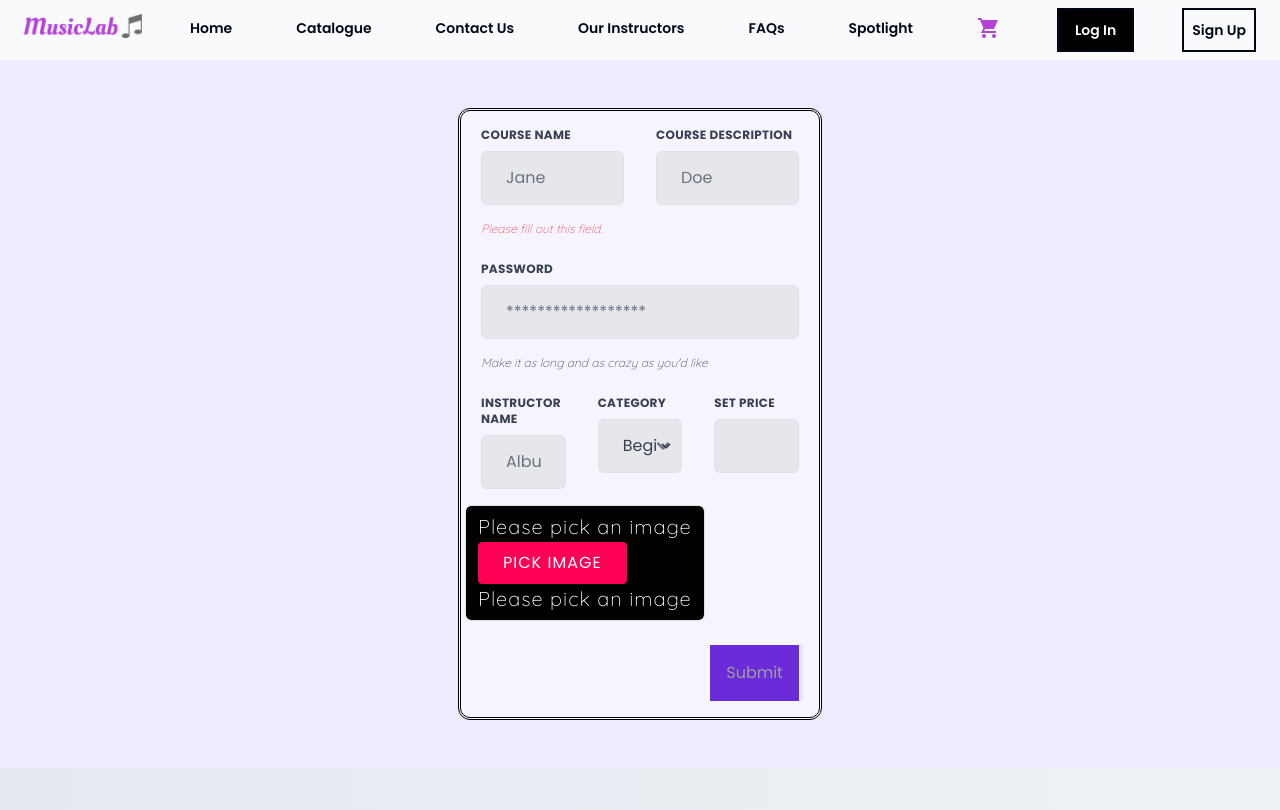
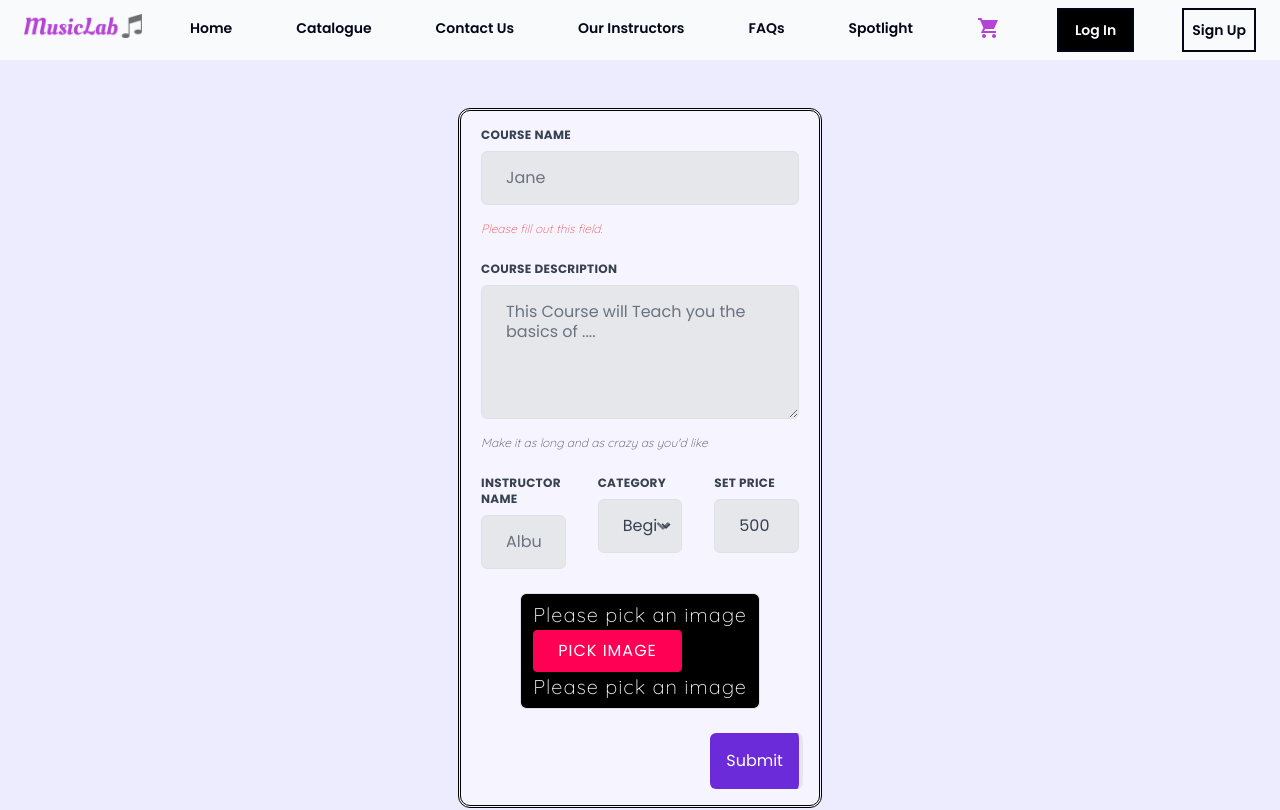
Before and after one commit to mayank160903/MusicLabs.com, a React (Vite) app in the folder Frontend/: page /courseUpload in a window 1280 px wide. Shown: the top 810 px of the page. Built offline with nearby package versions, Linux system fonts and the light colour scheme; a web font is replaced by a local one.

Commit message:
Form changes

```diff
--- a/Frontend/src/components/ProfileDropdown/ProfileDropdown.jsx
+++ b/Frontend/src/components/ProfileDropdown/ProfileDropdown.jsx
@@ -1,11 +1,19 @@
 import { useState } from 'react';
-import { useDispatch } from 'react-redux';
+import { useDispatch, useSelector } from 'react-redux';
 import { Link } from 'react-router-dom';
 import { logout } from '../../store/auth';
+
+
+function capitalizeFirstLetter(string) {
+  if(string){
+    return string.charAt(0).toUpperCase() + string.slice(1);
+  }
+}
 
 const Dropdown = () => {
   const [isOpen, setIsOpen] = useState(false);
   const dispatch = useDispatch();
+  const user = useSelector(state => state.auth)
   const toggleDropdown = () => {
     setIsOpen(!isOpen);
   };
@@ -24,7 +32,7 @@ const Dropdown = () => {
         onClick={toggleDropdown}
         className="relative z-10 flex items-center p-2 text-sm text-gray-600 bg-white border border-transparent rounded-md focus:border-blue-500 focus:ring-opacity-40 dark:focus:ring-opacity-40 focus:ring-blue-300 dark:focus:ring-blue-400 focus:ring dark:text-white dark:bg-gray-800 focus:outline-none"
       >
-        <span className="mx-1">Jane Doe</span>
+        <span className="mx-1">{capitalizeFirstLetter(user?.firstName) + " " + capitalizeFirstLetter(user?.lastName)}</span>
         <svg
           className="w-5 h-5 mx-1"
           viewBox="0 0 24 24"
@@ -48,11 +56,11 @@ const Dropdown = () => {
           className="absolute right-0 z-1000 w-56 py-2 mt-2  origin-top-right bg-white rounded-md shadow-xl dark:bg-gray-800 overflow-hidden"
         >
 
-<Link to="/teacher/:id" class="flex items-center p-1 -mt-2 text-sm text-gray-600 transition-colors duration-300 transform dark:text-gray-300 hover:bg-gray-100 dark:hover:bg-gray-700 dark:hover:text-white">
-            <img class="flex-shrink-0 object-cover mx-2 rounded-full w-11 h-11" src="https://images.unsplash.com/photo-1523779917675-b6ed3a42a561?ixid=MnwxMjA3fDB8MHxzZWFyY2h8N3x8d29tYW4lMjBibHVlfGVufDB8fDB8fA%3D%3D&ixlib=rb-1.2.1&auto=format&fit=face&w=500&q=200" alt="jane avatar" />
+<Link to={user?.role?.toLowerCase() == "teacher" ? `/teacher/${user?.id}` : `/studentprofile/${user.id}`} class="flex items-center p-1 -mt-2 text-sm text-gray-600 transition-colors duration-300 transform dark:text-gray-300 hover:bg-gray-100 dark:hover:bg-gray-700 dark:hover:text-white">
+            <img className="flex-shrink-0 object-cover mx-2 rounded-full w-11 h-11" src="https://images.unsplash.com/photo-1523779917675-b6ed3a42a561?ixid=MnwxMjA3fDB8MHxzZWFyY2h8N3x8d29tYW4lMjBibHVlfGVufDB8fDB8fA%3D%3D&ixlib=rb-1.2.1&auto=format&fit=face&w=500&q=200" alt="jane avatar" />
             <div class="mx-1">
-                <h1 class="text-sm font-semibold text-gray-700 dark:text-gray-200">Jane Doe</h1>
-                <p class="text-sm text-gray-500 dark:text-gray-400">janedoe@exampl.com</p>
+                <h1 class="text-sm font-semibold text-gray-700 dark:text-gray-200">{capitalizeFirstLetter(user?.firstName)}</h1>
+                <p class="text-sm text-gray-500 dark:text-gray-400">{user?.email}</p>
             </div>
         </Link>
         <hr class=" dark:border-gray-700 " />
--- a/Frontend/src/pages/Header/TeacherHeaderTest.jsx
+++ b/Frontend/src/pages/Header/TeacherHeaderTest.jsx
@@ -14,6 +14,7 @@ import {
 } from '@heroicons/react/24/outline'
 import { ChevronDownIcon, PhoneIcon, PlayCircleIcon } from '@heroicons/react/20/solid'
 import ProfileDropdown from '../../components/ProfileDropdown/ProfileDropdown';
+import { useSelector } from 'react-redux';
 
 const products = [
   { name: 'Analytics', description: 'Get a better understanding of your traffic', href: '#', icon: ChartPieIcon },
@@ -32,6 +33,8 @@ function classNames(...classes) {
 }
 
 export default function TeacherHeaderTest() {
+
+  const user = useSelector(state => state.auth)
   const [mobileMenuOpen, setMobileMenuOpen] = useState(false)
 
   return (
@@ -60,7 +63,7 @@ export default function TeacherHeaderTest() {
           <Link to="/catalogue" className="text-sm p-2 font-semibold leading-6 text-slate-950">
             Catalogue
           </Link>
-          <Link to="/dashboard" className="text-sm p-2 font-semibold leading-6 text-slate-950">
+          <Link to={`/teacher/dashboard`} className="text-sm p-2 font-semibold leading-6 text-slate-950">
             Dash Board
           </Link>
           <Link to="/courseUpload" className="text-sm p-2 font-semibold leading-6 text-slate-950">
--- a/Frontend/src/pages/TeacherProfile/TeacherProfile.jsx
+++ b/Frontend/src/pages/TeacherProfile/TeacherProfile.jsx
@@ -98,7 +98,7 @@ const Teacher = () => {
                   <button className="btn-button">Edit Profile</button>
                 </NavLink>
                 <br />
-                <NavLink to="#">
+                <NavLink to="/courseupload">
                   <button className="btn-button right_to_left_offset">
                     Upload Courses
                   </button>
--- a/Frontend/src/pages/courseUpload/CourseUpload.jsx
+++ b/Frontend/src/pages/courseUpload/CourseUpload.jsx
@@ -45,33 +45,31 @@ const CourseUpload = () => {
 
   return (
     <div className="flex flex-row bg-purple-100 ">
-        <div className="basis-1/3">
+      <div className="basis-1/3"/>
 
-    </div >
     <div className='p-4 m-4 basis-1/3'>
           <form className="w-full max-w-lg bg-purple-50 border-black border-double border-3 rounded-xl p-3" onSubmit={(e)=>submitFormHandler(e)}>
     <div className="flex flex-wrap -mx-3 mb-6">
-    <div className="w-full md:w-1/2 px-3 mb-6 md:mb-0">
+      <div className="w-full md:w-[100%] px-3 mb-6 md:mb-0">
         <label className="block uppercase tracking-wide text-gray-700 text-xs font-bold mb-2" htmlFor="grid-first-name" >
           Course Name
         </label>
         <input className="appearance-none block w-full bg-gray-200 text-gray-700 border border-red-500 rounded py-3 px-4 mb-3 leading-tight focus:outline-none focus:bg-white" id="grid-first-name" type="text" placeholder="Jane" name="coursename"/>
         <p className="text-red-500 text-xs italic">Please fill out this field.</p>
       </div>
-    <div className="w-full md:w-1/2 px-3">
-      <label className="block uppercase tracking-wide text-gray-700 text-xs font-bold mb-2" htmlFor="grid-last-name" >
-        Course Description
-      </label>
-      <input className="appearance-none block w-full bg-gray-200 text-gray-700 border border-gray-200 rounded py-3 px-4 leading-tight focus:outline-none focus:bg-white focus:border-gray-500" id="grid-last-name" type="text" placeholder="Doe" name="coursedesc"/>
-    </div>
+
+
     </div>
     <div className="flex flex-wrap -mx-3 mb-6">
       <div className="w-full px-3">
         <label className="block uppercase tracking-wide text-gray-700 text-xs font-bold mb-2" htmlFor="grid-password">
-        Password
+          Course Description
         </label>
-      <input className="appearance-none block w-full bg-gray-200 text-gray-700 border border-gray-200 rounded py-3 px-4 mb-3 leading-tight focus:outline-none focus:bg-white focus:border-gray-500" id="grid-password" type="password" placeholder="******************" />
+        <div className="">
+        <textarea className="appearance-none block w-full max-w-[700px] bg-gray-200 text-gray-700 border border-gray-200 rounded py-3 px-4 mb-3 leading-tight focus:outline-none focus:bg-white focus:border-gray-500" name ="coursedesc" id="grid-password"
+        placeholder="This Course will Teach you the basics of ...." type="text" rows={5}/>
         <p className="text-gray-600 text-xs italic">Make it as long and as crazy as you'd like</p>
+        </div>
       </div>
     </div>
     <div className="flex flex-wrap -mx-3 mb-2">
@@ -105,23 +103,23 @@ const CourseUpload = () => {
         <label className="block uppercase tracking-wide text-gray-700 text-xs font-bold mb-2" htmlFor="grid-zip">
           Set Price
         </label>
-      <input className="appearance-none block w-full bg-gray-200 text-gray-700 border border-gray-200 rounded py-3 px-4 leading-tight focus:outline-none focus:bg-white focus:border-gray-500" id="grid-zip" type="text" placeholder="" name='price' />
+        <input className="appearance-none block w-full bg-gray-200 text-gray-700 border border-gray-200 rounded py-3 px-4 leading-tight focus:outline-none focus:bg-white focus:border-gray-500" id="grid-zip" type="text" defaultValue="500" name='price' />
       </div>
-    <div>
+      <div className='flex justify-center align-middle w-[100%] mt-2'>
+      <div className=''>
         <ImageUpload center name="cover" id="image" onInput={submitFormHandler} />
         </div>
       </div>
+    </div>
       <div className='flex justify-end'>
-  <button type='submit' className='bg-purple-700 border-r-4 p-3'>Submit</button>
+    <button type='submit' className='bg-purple-700 border-r-4 p-3 rounded-md text-white'>Submit</button>
     </div>
   </form>
 
       </div>
 
 
-    <div className="basis-1/3">
-
-    </div >
+    <div className="basis-1/3"/>
     </div>
   )
 }
```
Also changed, not shown: 1 other file (tests, documents, lock files or other folders). Lines whose indentation alone changed are shown as unchanged.
